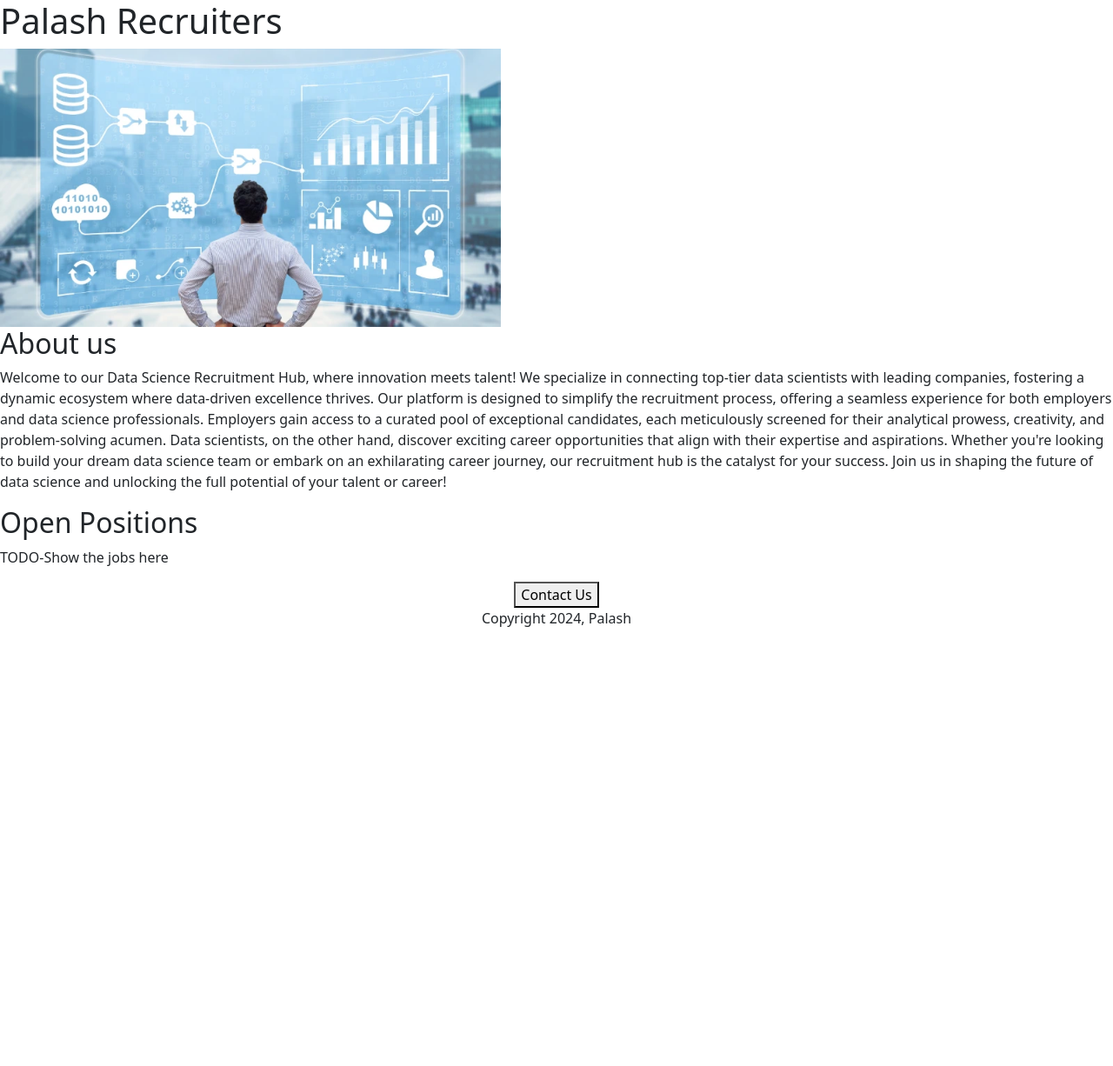
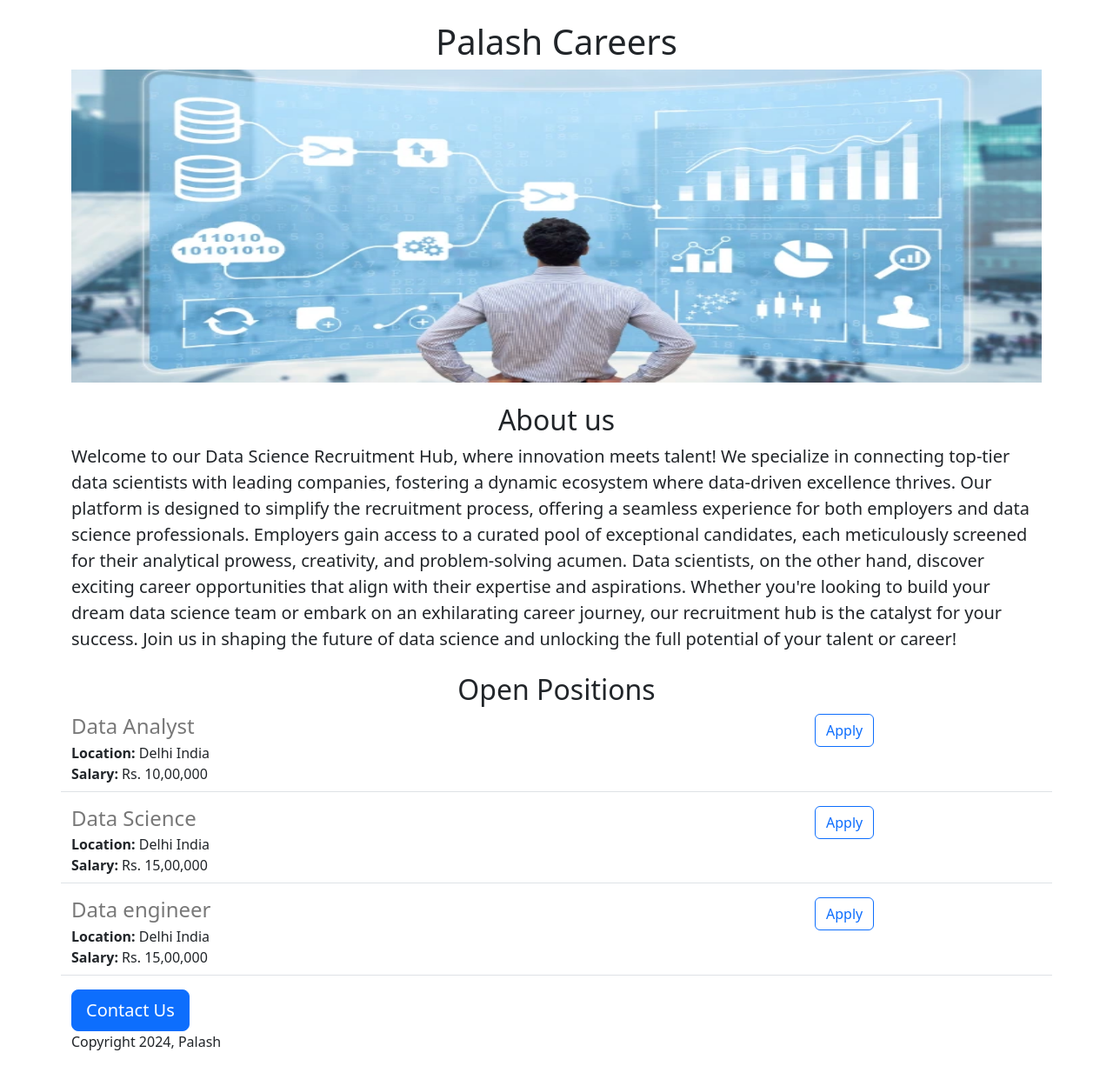
Before and after one commit to Palash0307/project-website-2, a Flask app: page / in a window 1280 px wide. Shown: the whole page at 87% size. Before the commit the page ends 721 px from the top, so only its background shows below. Run offline with Flask 3, Linux system fonts and the light colour scheme.

Commit message:
added requirements.txt

```diff
--- a/app.py
+++ b/app.py
@@ -1,10 +1,35 @@
-from flask import Flask,render_template
+from flask import Flask,render_template,jsonify
 
 app =Flask(__name__)
+JOBS=[{
+    'id':1,
+    'title':'Data Analyst',
+    'location':'Delhi India',
+    'salary':'Rs. 10,00,000'
+},
+{
+    'id':2,
+    'title':'Data Science',
+    'location':'Delhi India',
+    'salary':'Rs. 15,00,000'
+
+},
+{
+    'id':3,
+    'title':'Data engineer',
+    'location':'Delhi India',
+    'salary':'Rs. 15,00,000'
+
+}
+]
 # @ decorater /-path to be deployed(right now its a home page)
 @app.route("/")
 def hello():
-    return render_template('home.html')
+    return render_template('home.html',jobs=JOBS,company_name='Palash')
+@app.route("/api/jobs")
+def list_jobs():
+    return jsonify(JOBS)
+
 
 if __name__ == "__main__":
     app.run(host='0.0.0.0',debug=True)
--- /dev/null
+++ b/requirements.txt
@@ -0,0 +1,2 @@
+Flask
+gunicorn #for production
--- a/templates/home.html
+++ b/templates/home.html
@@ -1,27 +1,43 @@
 <!DOCTYPE html>
 <html>
     <head>
-        <title>Palash recruiters</title>
+
+        <meta charset="utf-8">
         <meta name="viewport" content="width=device-width, initial-scale=1">
-        <link href="https://cdn.jsdelivr.net/npm/bootstrap@5.3.2/dist/css/bootstrap.min.css" rel="stylesheet" integrity="sha384-T3c6CoIi6uLrA9TneNEoa7RxnatzjcDSCmG1MXxSR1GAsXEV/Dwwykc2MPK8M2HN" crossorigin="anonymous">
-
+        <title> Palash recruiters</title>
+        <link
+         href="https://cdn.jsdelivr.net/npm/bootstrap@5.3.2/dist/css/bootstrap.min.css" rel="stylesheet" integrity="sha384-T3c6CoIi6uLrA9TneNEoa7RxnatzjcDSCmG1MXxSR1GAsXEV/Dwwykc2MPK8M2HN" crossorigin="anonymous">
+        <style>
+            #banner {
+                height:360px;
+                width:1500px;
+            }
+        </style>
     </head>
     <body>
         <!--to center the context-->
-        <div id="container">
-
-        <h1> Palash Recruiters</h1>
-        <img id="banner" src="http://192.168.68.104:5000/static/data_science.jpeg"
+        <div class="container">
+         <!--giving margin at top and bottom mt and mb-->
+        <h1 class="text-center mt-4 mb-2">
+            <!--adding tags-->
+            {{company_name}} Careers
+        </h1>
+        <img class="img-fluid" id="banner" src="http://192.168.68.104:5000/static/data_science.jpeg"
         height="320">
-        <h2>About us </h2>
-        <p class="bodytext">
+        <h2 class="text-center mt-4 mb-2"> About us </h2>
+        <p class="lead">
         Welcome to our Data Science Recruitment Hub, where innovation meets talent! We specialize in connecting top-tier data scientists with leading companies, fostering a dynamic ecosystem where data-driven excellence thrives. Our platform is designed to simplify the recruitment process, offering a seamless experience for both employers and data science professionals. Employers gain access to a curated pool of exceptional candidates, each meticulously screened for their analytical prowess, creativity, and problem-solving acumen. Data scientists, on the other hand, discover exciting career opportunities that align with their expertise and aspirations. Whether you're looking to build your dream data science team or embark on an exhilarating career journey, our recruitment hub is the catalyst for your success. Join us in shaping the future of data science and unlocking the full potential of your talent or career!
         </p>
-        <h2> Open Positions </h2>
-        <p class="bodytext"> TODO-Show the jobs here</p>
+        <h2 class="text-center mt-4 mb-2" > Open Positions </h2>
+        <div>
+            <!--loop-->
+            {% for job in jobs %}
+               {% include 'job_item.html' %}
+            {% endfor %}
+        </div>
         <!--adding the button-->
-        <div style="text-align:center;">
-            <button> Contact Us</button>
+        <div>
+            <button class="btn btn-primary btn-lg"> Contact Us</button>
         <p>Copyright 2024, Palash</p>
         </div>
     </div>
--- /dev/null
+++ b/templates/job_item.html
@@ -0,0 +1,18 @@
+<div class="border-bottom row" style="margin-bottom:16px; padding-bottom:8px;">
+    <div class="col-9">
+
+        <h4 style="color:rgb(120,120,120); margin-bottom:4px;">  {{job['title']}} </h4>
+        <div>
+             <b>Location:</b> {{job['location']}}
+        </div>
+    {% if 'salary' in job %}
+        <div>
+            <b>Salary:</b> {{job['salary']}}
+        </div>
+    {% endif %}
+    </div>
+    <div class="col-3">
+        <button type="button" class="btn btn-outline-primary">Apply</button>
+    </div>
+
+</div>
```
